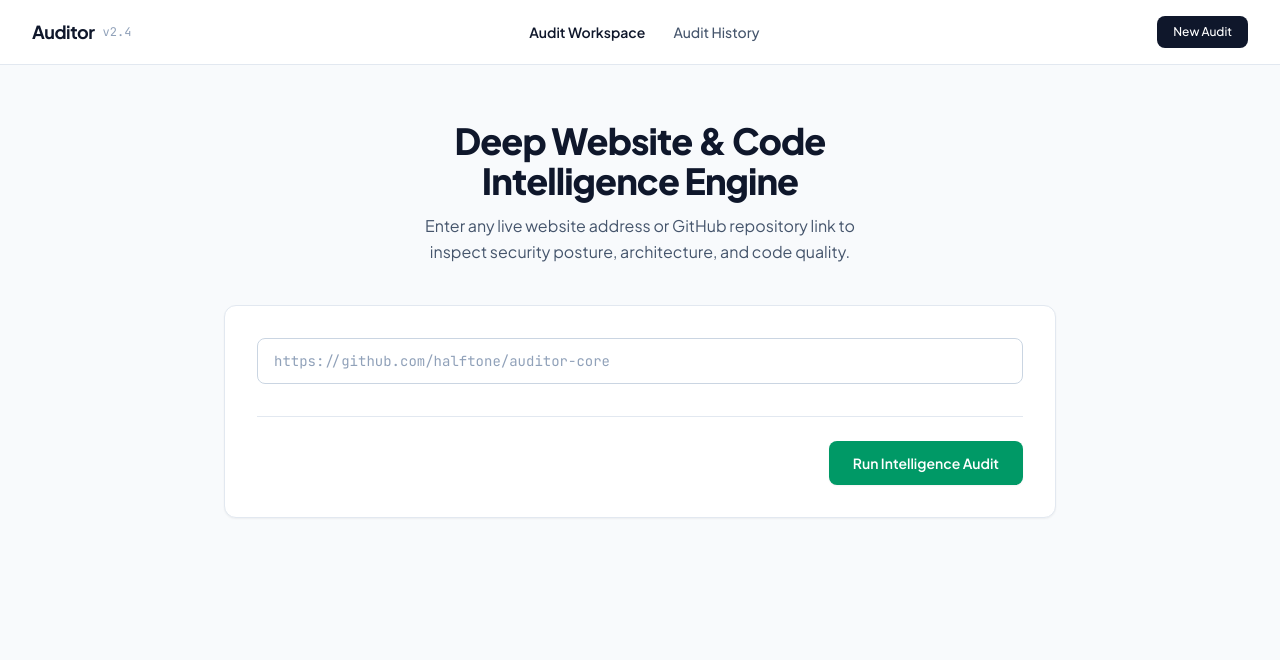
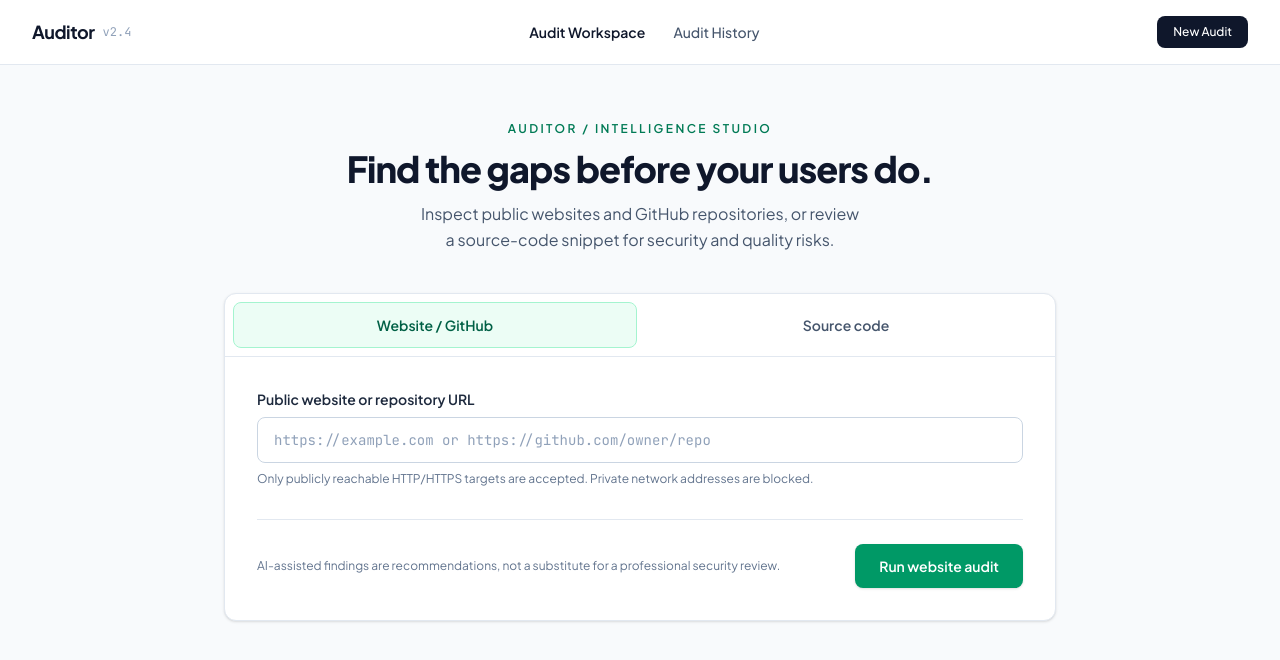
Before and after one commit to nekt-konnekt/Auditor, a React (Vite) app: page / in a window 1280 px wide. Shown: the top 660 px of the page. Built offline with nearby package versions, Linux system fonts and the light colour scheme.

Commit message:
feat: expose source-code audit mode in the studio

```diff
--- a/src/components/AuditForm.tsx
+++ b/src/components/AuditForm.tsx
@@ -1,107 +1,191 @@
 import React, { useState } from 'react';
+import { AuditRequestPayload } from '../types/audit.ts';
 
 interface AuditFormProps {
-  onStartAudit: (payload: {
-    type: 'url' | 'code';
-    target: string;
-  }) => Promise<void>;
+  onStartAudit: (payload: AuditRequestPayload) => Promise<void>;
   isLoading: boolean;
 }
 
+type AuditMode = 'url' | 'code';
+
 export const AuditForm: React.FC<AuditFormProps> = ({ onStartAudit, isLoading }) => {
+  const [mode, setMode] = useState<AuditMode>('url');
   const [targetUrl, setTargetUrl] = useState('');
+  const [filename, setFilename] = useState('source-file.ts');
+  const [language, setLanguage] = useState('typescript');
+  const [sourceCode, setSourceCode] = useState('');
   const [errorMsg, setErrorMsg] = useState<string | null>(null);
-  const [auditStep, setAuditStep] = useState<string>('Initializing');
+  const [auditStep, setAuditStep] = useState('Preparing audit');
 
   const handleSubmit = async (e: React.FormEvent) => {
     e.preventDefault();
     setErrorMsg(null);
 
-    const cleanInput = targetUrl.trim();
-    if (!cleanInput) {
-      setErrorMsg('Please enter a target link or GitHub repository to audit.');
+    if (mode === 'url') {
+      const cleanInput = targetUrl.trim();
+      if (!cleanInput) {
+        setErrorMsg('Enter a public website URL or GitHub repository link.');
+        return;
+      }
+      setAuditStep(cleanInput.includes('github.com')
+        ? 'Inspecting repository metadata and security files…'
+        : 'Checking public website response, headers and markup…');
+      try {
+        await onStartAudit({ type: 'url', target: cleanInput });
+      } catch (err: unknown) {
+        setErrorMsg(err instanceof Error ? err.message : 'Audit failed. Check the target and try again.');
+      }
       return;
     }
 
+    if (!sourceCode.trim()) {
+      setErrorMsg('Paste source code before starting the audit.');
+      return;
+    }
+    if (sourceCode.length > 200_000) {
+      setErrorMsg('Source code is limited to 200,000 characters per audit.');
+      return;
+    }
+
+    setAuditStep('Scanning source patterns and preparing findings…');
     try {
-      if (cleanInput.includes('github.com')) {
-        setAuditStep('Inspecting GitHub repository, manifests & security policies...');
-      } else {
-        setAuditStep('Fetching HTTP response, security headers & markup...');
-      }
-
       await onStartAudit({
-        type: 'url',
-        target: cleanInput,
+        type: 'code',
+        target: filename.trim() || 'source-file',
+        code: sourceCode,
+        language,
+        filename: filename.trim() || 'source-file',
       });
-    } catch (err: any) {
-      setErrorMsg(err.message || 'Audit execution failed. Please verify the URL or repository.');
+    } catch (err: unknown) {
+      setErrorMsg(err instanceof Error ? err.message : 'Audit failed. Check the source and try again.');
     }
   };
 
   return (
     <div className="max-w-4xl mx-auto px-4 sm:px-6 lg:px-8 py-14">
-      {/* Studio Header Intro */}
       <div className="text-center max-w-2xl mx-auto mb-10">
+        <p className="text-xs font-semibold tracking-[0.2em] uppercase text-emerald-700 mb-3">Auditor / Intelligence Studio</p>
         <h1 className="text-3xl sm:text-4xl font-extrabold text-slate-900 tracking-tight text-balance">
-          Deep Website & Code Intelligence Engine
+          Find the gaps before your users do.
         </h1>
         <p className="mt-3 text-base text-slate-600 leading-relaxed text-balance">
-          Enter any live website address or GitHub repository link to inspect security posture, architecture, and code quality.
+          Inspect public websites and GitHub repositories, or review a source-code snippet for security and quality risks.
         </p>
       </div>
 
-      {/* Main Workspace Card */}
-      <div className="bg-white border border-slate-200 rounded-xl shadow-xs overflow-hidden">
-        {/* Input Form Body */}
+      <div className="bg-white border border-slate-200 rounded-xl shadow-sm overflow-hidden">
+        <div className="flex border-b border-slate-200 p-2 gap-2" role="tablist" aria-label="Audit type">
+          <button
+            type="button"
+            role="tab"
+            aria-selected={mode === 'url'}
+            onClick={() => { setMode('url'); setErrorMsg(null); }}
+            disabled={isLoading}
+            className={`flex-1 rounded-lg px-4 py-3 text-sm font-semibold transition-colors ${mode === 'url' ? 'bg-emerald-50 text-emerald-800 border border-emerald-200' : 'text-slate-600 hover:bg-slate-50'}`}
+          >
+            Website / GitHub
+          </button>
+          <button
+            type="button"
+            role="tab"
+            aria-selected={mode === 'code'}
+            onClick={() => { setMode('code'); setErrorMsg(null); }}
+            disabled={isLoading}
+            className={`flex-1 rounded-lg px-4 py-3 text-sm font-semibold transition-colors ${mode === 'code' ? 'bg-emerald-50 text-emerald-800 border border-emerald-200' : 'text-slate-600 hover:bg-slate-50'}`}
+          >
+            Source code
+          </button>
+        </div>
+
         <form onSubmit={handleSubmit} className="p-6 sm:p-8">
           {errorMsg && (
-            <div className="mb-6 p-4 rounded-lg bg-rose-50 border border-rose-200 text-rose-800 text-sm">
-              <span className="font-semibold block">Audit Execution Error</span>
+            <div className="mb-6 p-4 rounded-lg bg-rose-50 border border-rose-200 text-rose-800 text-sm" role="alert">
+              <span className="font-semibold block mb-1">Audit could not start</span>
               <span>{errorMsg}</span>
             </div>
           )}
 
-          <div className="space-y-6">
+          {mode === 'url' ? (
             <div>
+              <label htmlFor="target-input" className="block text-sm font-semibold text-slate-800 mb-2">Public website or repository URL</label>
               <input
                 id="target-input"
-                type="text"
+                type="url"
                 value={targetUrl}
                 onChange={(e) => setTargetUrl(e.target.value)}
-                placeholder="https://github.com/halftone/auditor-core"
+                placeholder="https://example.com or https://github.com/owner/repo"
                 disabled={isLoading}
+                required
+                autoComplete="url"
                 className="block w-full px-4 py-3 bg-white border border-slate-300 rounded-lg text-sm text-slate-900 placeholder:text-slate-400 focus:outline-none focus:ring-2 focus:ring-emerald-500 focus:border-emerald-500 font-mono"
               />
+              <p className="mt-2 text-xs text-slate-500">Only publicly reachable HTTP/HTTPS targets are accepted. Private network addresses are blocked.</p>
             </div>
-          </div>
+          ) : (
+            <div className="space-y-5">
+              <div className="grid grid-cols-1 sm:grid-cols-2 gap-4">
+                <div>
+                  <label htmlFor="source-filename" className="block text-sm font-semibold text-slate-800 mb-2">Filename</label>
+                  <input id="source-filename" value={filename} onChange={(e) => setFilename(e.target.value)} disabled={isLoading} maxLength={160} className="w-full px-4 py-3 border border-slate-300 rounded-lg text-sm focus:outline-none focus:ring-2 focus:ring-emerald-500" />
+                </div>
+                <div>
+                  <label htmlFor="source-language" className="block text-sm font-semibold text-slate-800 mb-2">Language</label>
+                  <select id="source-language" value={language} onChange={(e) => setLanguage(e.target.value)} disabled={isLoading} className="w-full px-4 py-3 border border-slate-300 rounded-lg text-sm bg-white focus:outline-none focus:ring-2 focus:ring-emerald-500">
+                    <option value="typescript">TypeScript</option>
+                    <option value="javascript">JavaScript</option>
+                    <option value="python">Python</option>
+                    <option value="go">Go</option>
+                    <option value="rust">Rust</option>
+                    <option value="solidity">Solidity</option>
+                    <option value="html">HTML</option>
+                    <option value="css">CSS</option>
+                    <option value="sql">SQL</option>
+                    <option value="text">Other / plain text</option>
+                  </select>
+                </div>
+              </div>
+              <div>
+                <label htmlFor="source-code" className="block text-sm font-semibold text-slate-800 mb-2">Source code</label>
+                <textarea
+                  id="source-code"
+                  value={sourceCode}
+                  onChange={(e) => setSourceCode(e.target.value)}
+                  disabled={isLoading}
+                  required
+                  rows={12}
+                  maxLength={200_000}
+                  spellCheck={false}
+                  placeholder="Paste the code you want to inspect…"
+                  className="block w-full px-4 py-3 bg-slate-950 text-slate-100 border border-slate-800 rounded-lg text-sm font-mono leading-relaxed focus:outline-none focus:ring-2 focus:ring-emerald-500"
+                />
+                <div className="mt-2 flex justify-between text-xs text-slate-500">
+                  <span>Do not paste production secrets or private customer data.</span>
+                  <span className="tabular-nums">{sourceCode.length.toLocaleString()} / 200,000</span>
+                </div>
+              </div>
+            </div>
+          )}
 
-          {/* Action Row */}
-          <div className="mt-8 pt-6 border-t border-slate-200 flex flex-col sm:flex-row items-center justify-end gap-4">
+          <div className="mt-8 pt-6 border-t border-slate-200 flex flex-col sm:flex-row items-center justify-between gap-4">
+            <p className="text-xs text-slate-500">AI-assisted findings are recommendations, not a substitute for a professional security review.</p>
             <button
               type="submit"
               disabled={isLoading}
-              className="w-full sm:w-auto px-6 py-3 bg-emerald-600 hover:bg-emerald-700 active:bg-emerald-800 disabled:bg-emerald-400 text-white text-sm font-semibold rounded-lg shadow-xs transition-all focus:outline-none focus-visible:ring-2 focus-visible:ring-emerald-600 focus-visible:ring-offset-2 shrink-0 cursor-pointer"
+              className="w-full sm:w-auto px-6 py-3 bg-emerald-600 hover:bg-emerald-700 active:bg-emerald-800 disabled:bg-emerald-400 text-white text-sm font-semibold rounded-lg shadow-sm transition-colors focus:outline-none focus-visible:ring-2 focus-visible:ring-emerald-600 focus-visible:ring-offset-2 shrink-0"
             >
-              {isLoading ? 'Auditing Target...' : 'Run Intelligence Audit'}
+              {isLoading ? 'Auditing…' : mode === 'url' ? 'Run website audit' : 'Audit source code'}
             </button>
           </div>
         </form>
       </div>
 
-      {/* Loading Progress State */}
       {isLoading && (
-        <div className="mt-6 p-5 bg-white border border-slate-200 rounded-xl shadow-xs">
-          <div className="text-slate-800 text-sm font-semibold mb-3">
-            Audit Pipeline Running
+        <div className="mt-6 p-5 bg-white border border-slate-200 rounded-xl shadow-sm" role="status" aria-live="polite">
+          <div className="text-slate-800 text-sm font-semibold mb-3">Audit pipeline running</div>
+          <div className="w-full bg-slate-100 rounded-full h-2 overflow-hidden mb-3">
+            <div className="bg-emerald-600 h-2 rounded-full animate-pulse w-3/4" />
           </div>
-          <div className="w-full bg-slate-100 rounded-full h-2 overflow-hidden mb-3">
-            <div className="bg-emerald-600 h-2 rounded-full animate-pulse w-3/4"></div>
-          </div>
-          <div className="flex items-center justify-between text-xs font-mono text-slate-500">
-            <span>{auditStep}</span>
-            <span>Parsing Heuristics & AI Model</span>
-          </div>
+          <p className="text-xs font-mono text-slate-500">{auditStep}</p>
         </div>
       )}
     </div>
```
